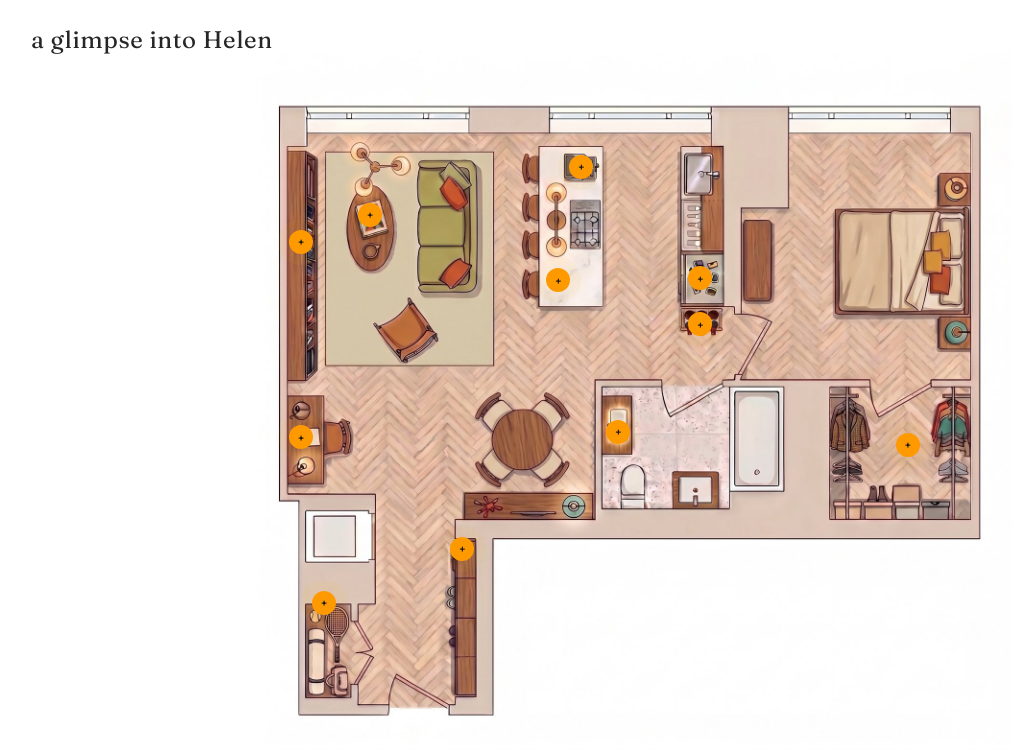
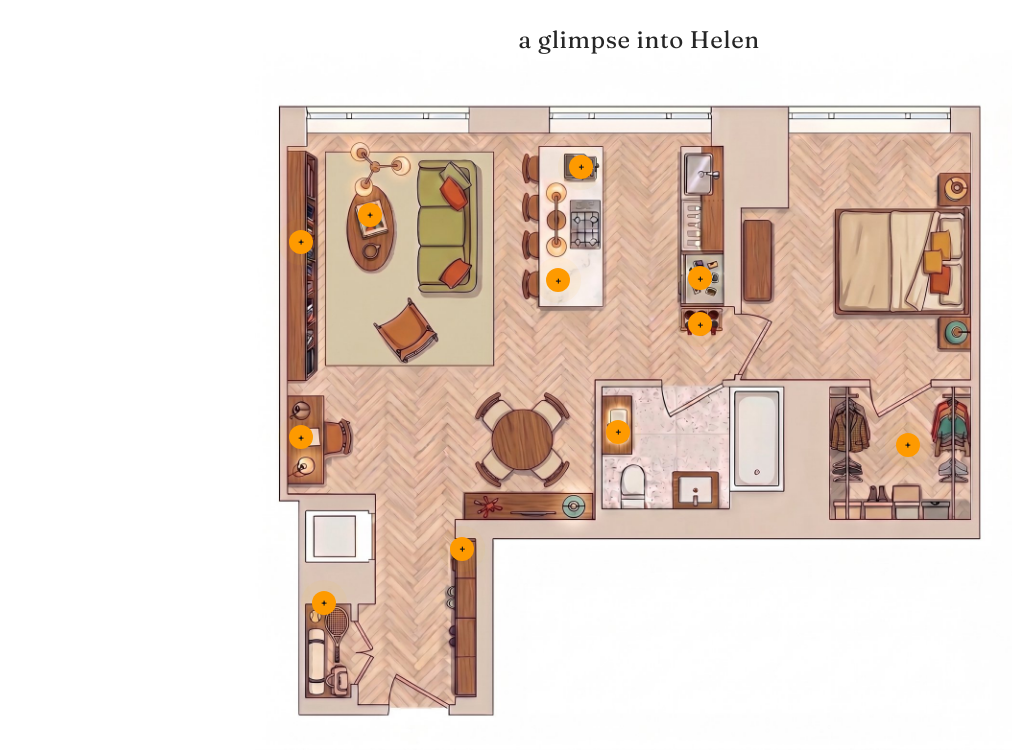
Before and after one commit to helenlan47/helenlan-site, an Astro site: page /experiments/floorplan-v2 in a window 1280 px wide. Shown: the whole page, without its empty margins (1-1013 px from the left). Built offline with nearby package versions, Linux system fonts and the light colour scheme; Astro itself is replaced by a stand-in of ours.

Commit message:
v2 preview: center the title

```diff
--- a/src/components/FloorPlanLanding.tsx
+++ b/src/components/FloorPlanLanding.tsx
@@ -122,7 +122,7 @@ export default function FloorPlanLanding() {
   return (
     <div className="relative w-full min-h-screen bg-white text-neutral-900 overflow-hidden flex flex-col items-center justify-center">
       {/* Header / Navigation */}
-      <header className="absolute top-6 left-8 z-20">
+      <header className="absolute top-6 left-0 right-0 z-20 text-center">
         <h1 className="text-2xl font-serif tracking-wide text-neutral-800">a glimpse into Helen</h1>
       </header>
 
```
